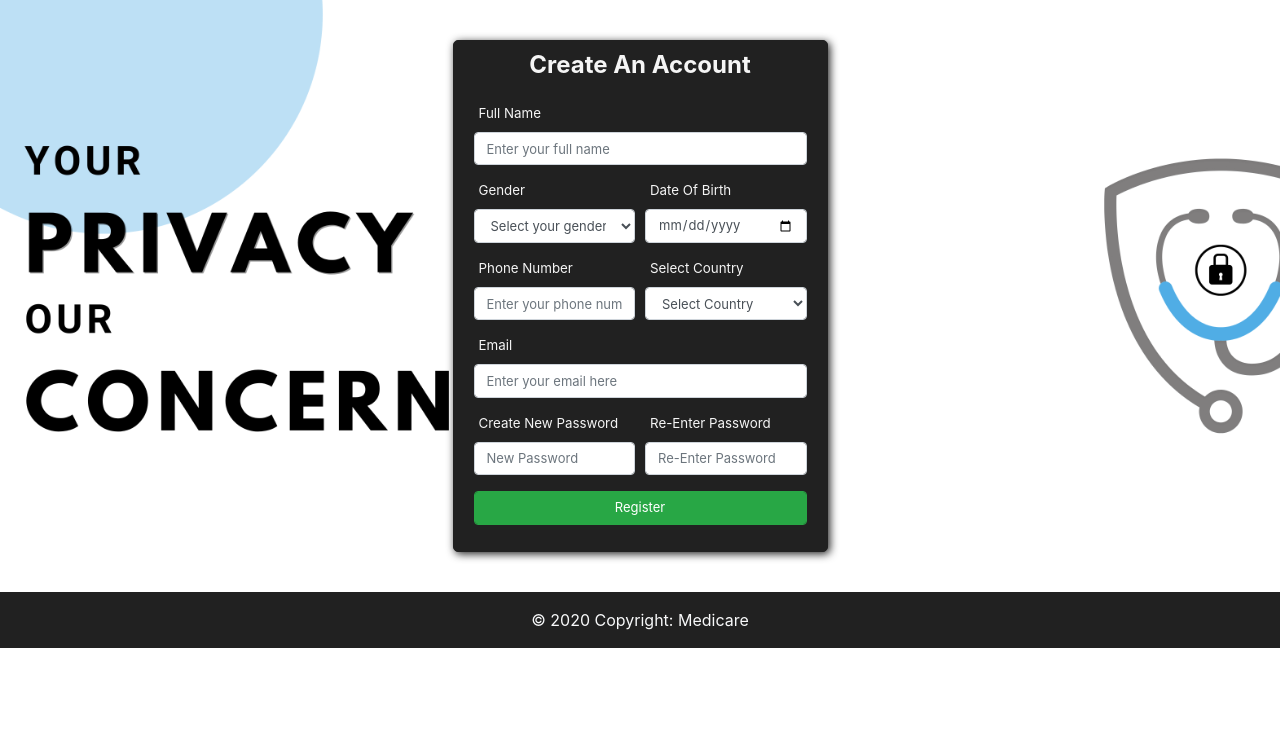
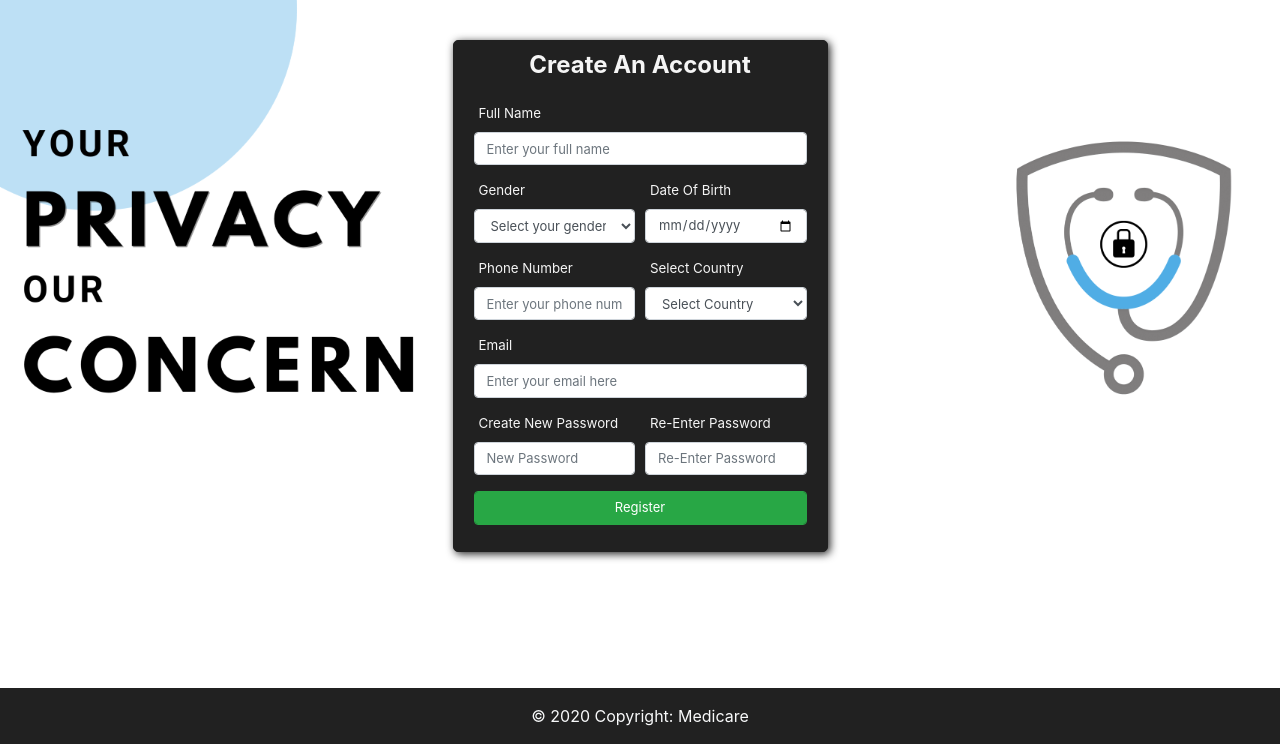
Before and after one commit to dave8697/Health-Prediction-Apps, a Django app: page /signup in a window 1280 px wide. Shown: the part 56-800 px from the top of the page. Run offline with Django 3.2, Linux system fonts and the light colour scheme; some libraries are stand-ins or nearby versions.

Commit message:
Minor Update

```diff
--- a/health/templates/dashboard.html
+++ b/health/templates/dashboard.html
@@ -4,7 +4,7 @@
 	{% block title %}Dashboard{% endblock %}
 {% block content %}
 {% if request.session.logged == 0 %}
-<meta http-equiv="refresh" content=" 0; url = http://127.0.0.1:8000/login">
+<meta http-equiv="refresh" content=" 0; url = /login">
 {% else %}
 	<div class="container" style="margin-top: 10vh;">
 		<div class="row">
--- a/health/templates/register.html
+++ b/health/templates/register.html
@@ -4,6 +4,14 @@
     {% block title %}Login{% endblock %}
 
 {% block content %}
+<style>
+    footer{
+        position: absolute;
+        bottom: 0%;
+        left: 0%;
+        right: 0%;
+    }
+</style>
 <div class="container" id="nav-exclude">
     <div class="row">
         <div class="col-12">
```
Also changed, not shown: db.sqlite3.
